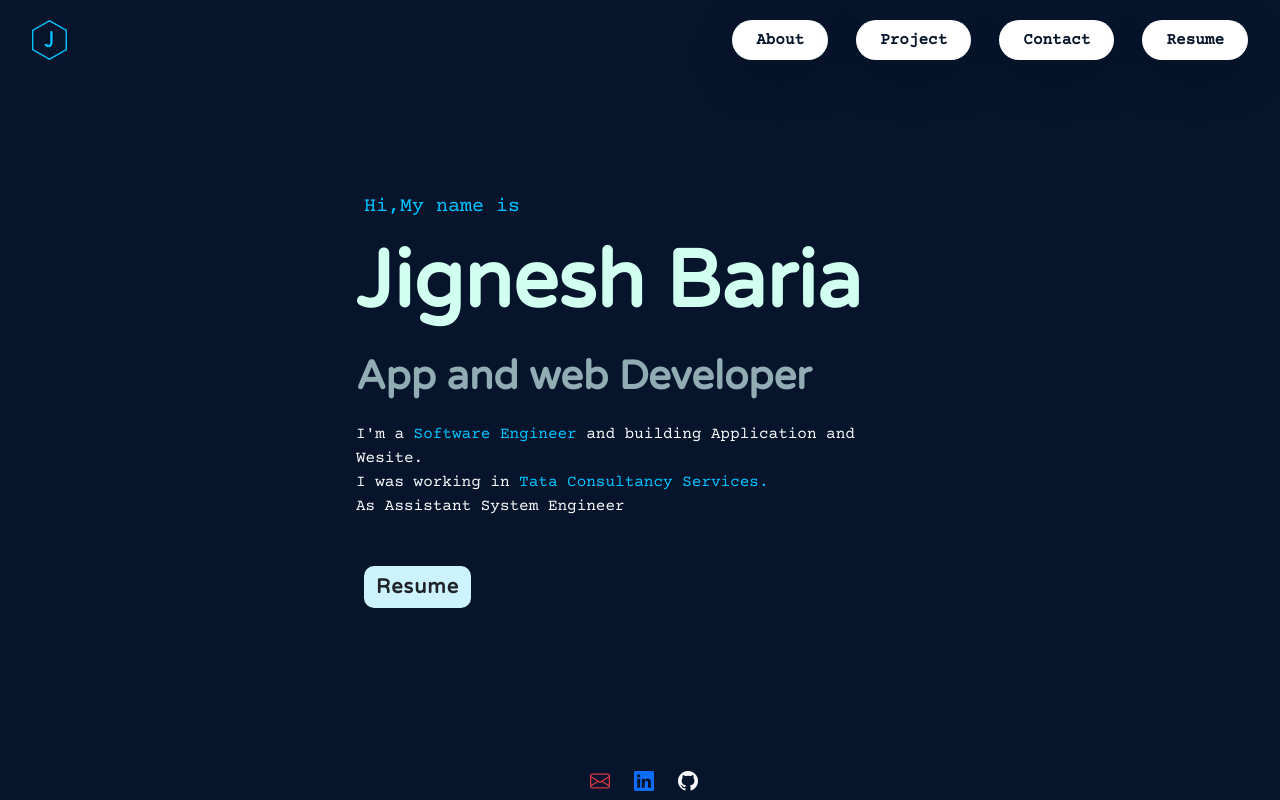
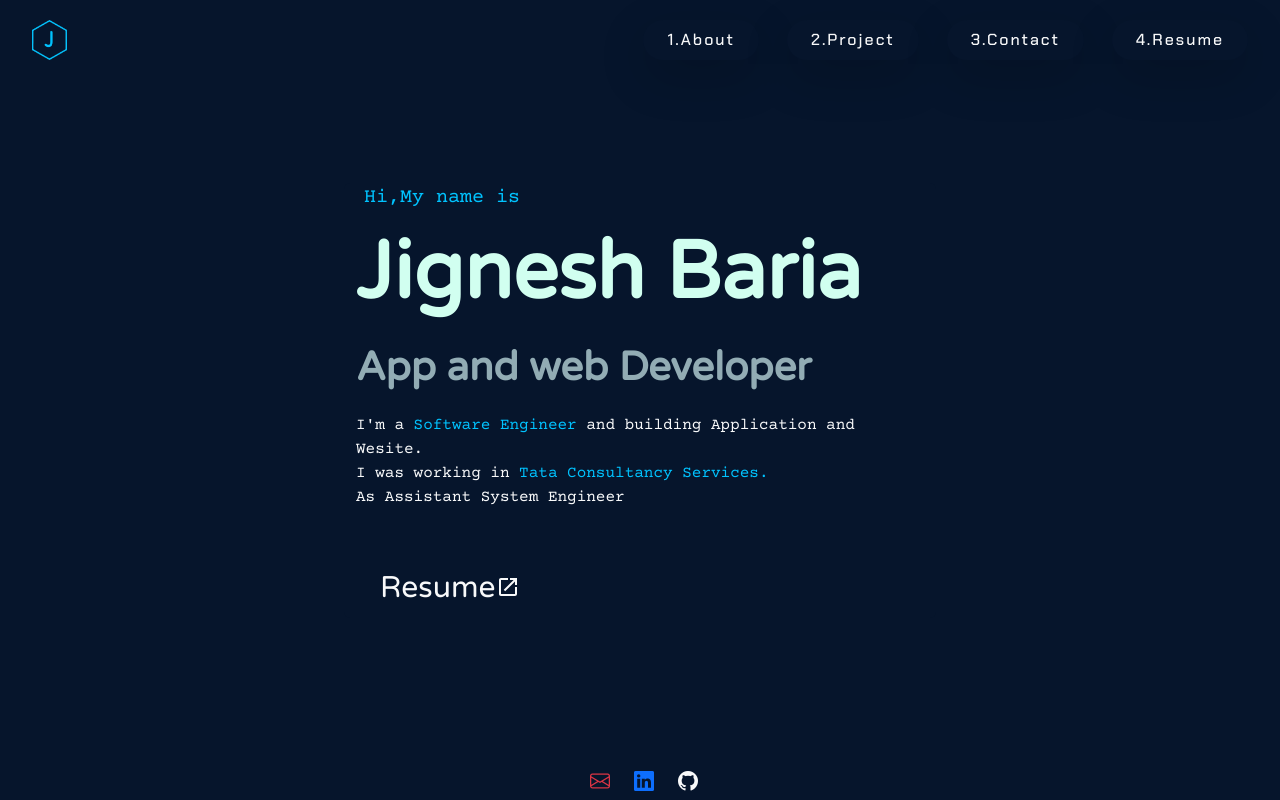
Before and after one commit to Jignesh220/portfolio, a Gatsby site: page / in a window 1280 px wide. Shown: the top 800 px of the page. Built offline with nearby package versions, Linux system fonts and the light colour scheme; Gatsby itself is replaced by a stand-in of ours.

Commit message:
final update 2.0

```diff
--- a/src/component/Introduction/Introduction.js
+++ b/src/component/Introduction/Introduction.js
@@ -2,19 +2,25 @@ import React from "react";
 import { useEffect } from "react";
 import { Link } from "gatsby";
 import Aos from "aos";
-import "aos/dist/aos.css"
+import Tooltip from "@mui/material/Tooltip";
+import IconButton from "@mui/material/IconButton";
+import OpenInNewIcon from "@mui/icons-material/OpenInNew";
+import "aos/dist/aos.css";
 
 export default function Introduction() {
-  useEffect(()=>{
-    Aos.init({duration:2000});
-  },[])
+  useEffect(() => {
+    Aos.init({ duration: 2000 });
+  }, []);
   return (
     <div className="min-vh-100 bg-theme" id="header">
       <div className="container-fluid">
         <div className="card bg-theme border-0 min-vh-100 mx-5">
           <div className="my-auto">
             <div className="row">
-              <div className="col-11 col-md-8 col-lg-6 col-sm-11 card mx-auto bg-theme border-0" data-aos="fade-up">
+              <div
+                className="col-11 col-md-8 col-lg-6 col-sm-11 card mx-auto bg-theme border-0"
+                data-aos="fade-up"
+              >
                 <div className="mono-text ms-2 fs-5">Hi,My name is</div>
                 <div className="intro">Jignesh Baria</div>
                 <div className="role pt-1">App and web Developer</div>
@@ -31,10 +37,16 @@ export default function Introduction() {
                 </div>
                 <Link
                   to="https://firebasestorage.googleapis.com/v0/b/jignesh-baria.appspot.com/o/Resume_Jignesh_Baria.pdf?alt=media&token=2f1f8e39-4734-4bc1-84cb-4fe532f9fd51"
-                  className="col-1 mt-5 ms-2"
+                  className="col-6 mt-5 text-decoration-none"
                   target="_blank"
                 >
-                  <div className="btn t1 border-0 rbtn">Resume</div>
+                  <div className="bg-theme border-0 rbtn px-3">
+                    <Tooltip title="Download Resume">
+                      <IconButton>
+                        <span className="text-light d-btn border-0">Resume </span><OpenInNewIcon className="text-light" />
+                      </IconButton>
+                    </Tooltip>
+                  </div>
                 </Link>
               </div>
             </div>
--- a/src/component/css/main.css
+++ b/src/component/css/main.css
@@ -4,6 +4,7 @@
 @import url('https://fonts.googleapis.com/css2?family=Fredoka+One&display=swap');
 @import url('https://fonts.googleapis.com/css2?family=Varela+Round&display=swap');
 @import url("https://cdn.jsdelivr.net/npm/bootstrap-icons@1.9.1/font/bootstrap-icons.css");
+@import url('https://fonts.googleapis.com/css2?family=Chakra+Petch:wght@500&display=swap');
 
 .bg-theme {
   background-color: #06152c;
@@ -40,17 +41,17 @@
 }
 
 .rbtn{
+  transition: transform 1s;
+}
+.rbtn:hover{
+  transform: scale(1.09);
+  color: rgb(209, 255, 240);
+}
+.d-btn{
   font-family: 'Varela Round', sans-serif;
-  font-weight: 800;
-  letter-spacing: 1px;
-  font-size: clamp(10px,2vw,20px);
-  background-color: #cdf3ff;
-  border-radius: 10px;
-}
-
-.rbtn:hover {
-  color: #06152c;
-  background-color: #97ffee;
+  font-weight: 400;
+  font-size: clamp(15px,3vw,30px);
+  color: rgb(209, 255, 240);
 }
 .bt{
   color: #06152c;
@@ -64,11 +65,11 @@
   background-color: #97ffee;
 }
 .t1 {
-  transition: transform 0.5s;
+  transition: transform 1s;
 }
 
 .t1:hover {
-  transform: scale(1.02);
+  transform: scale(1.1);
 }
 
 .min-vh-80{
@@ -97,6 +98,16 @@
 }
 .a_text{
   line-height: 1.6;
+}
+.Nav-bar{
+  font-family: 'Chakra Petch', sans-serif;
+  letter-spacing: 2px;
+  transition: transform 1s;
+  border-radius: 20px;
+}
+.Nav-bar:hover{
+  transform: scale(1.09);
+  background-color: #00193f;
 }
 .s_title{
   /* font-family: 'Varela Round', sans-serif; */
--- a/src/component/resuseable/Nav.js
+++ b/src/component/resuseable/Nav.js
@@ -92,28 +92,28 @@ function Nav(props) {
             <div class="d-flex mt-3">
               <button
                 onClick={() => scrollTo('#about')}
-                className="bt border-0 px-4 shadow-lg t1 text-theme2 me-4 fs-6 py-2"
+                className="border-0 px-4 shadow-lg bg-theme text-light me-4 fs-6 py-2 Nav-bar"
               >
-                <b>About</b>
+                1.About
               </button>
               <button
                 onClick={() => scrollTo('#project')}
-                className="bt border-0 px-4 shadow-lg t1 text-theme2 me-4 ms-1 fs-6 py-2"
+                className="border-0 px-4 shadow-lg bg-theme text-light me-4 ms-1 fs-6 py-2 Nav-bar"
               >
-                <b>Project</b>
+                2.Project
               </button>
               <button
                 onClick={() => scrollTo('#contact')}
-                className="bt border-0 px-4 shadow-lg t1 text-theme2 me-4 ms-1 fs-6 py-2"
+                className="border-0 px-4 shadow-lg bg-theme text-light me-4 ms-1 fs-6 py-2 Nav-bar"
               >
-                <b>Contact</b>
+                3.Contact
               </button>
               <Link
                 to="https://firebasestorage.googleapis.com/v0/b/jignesh-baria.appspot.com/o/Resume_Jignesh_Baria.pdf?alt=media&token=2f1f8e39-4734-4bc1-84cb-4fe532f9fd51"
-                className="bt border-0 px-4 shadow-lg t1 text-theme2 me-2 ms-1 fs-6 py-2 text-decoration-none"
+                className="border-0 px-4 shadow-lg bg-theme text-light me-2 ms-1 fs-6 py-2 text-decoration-none Nav-bar"
                 target="_blank"
               >
-                <b>Resume</b>
+                4.Resume
               </Link>
             </div>
           </Box>
```
